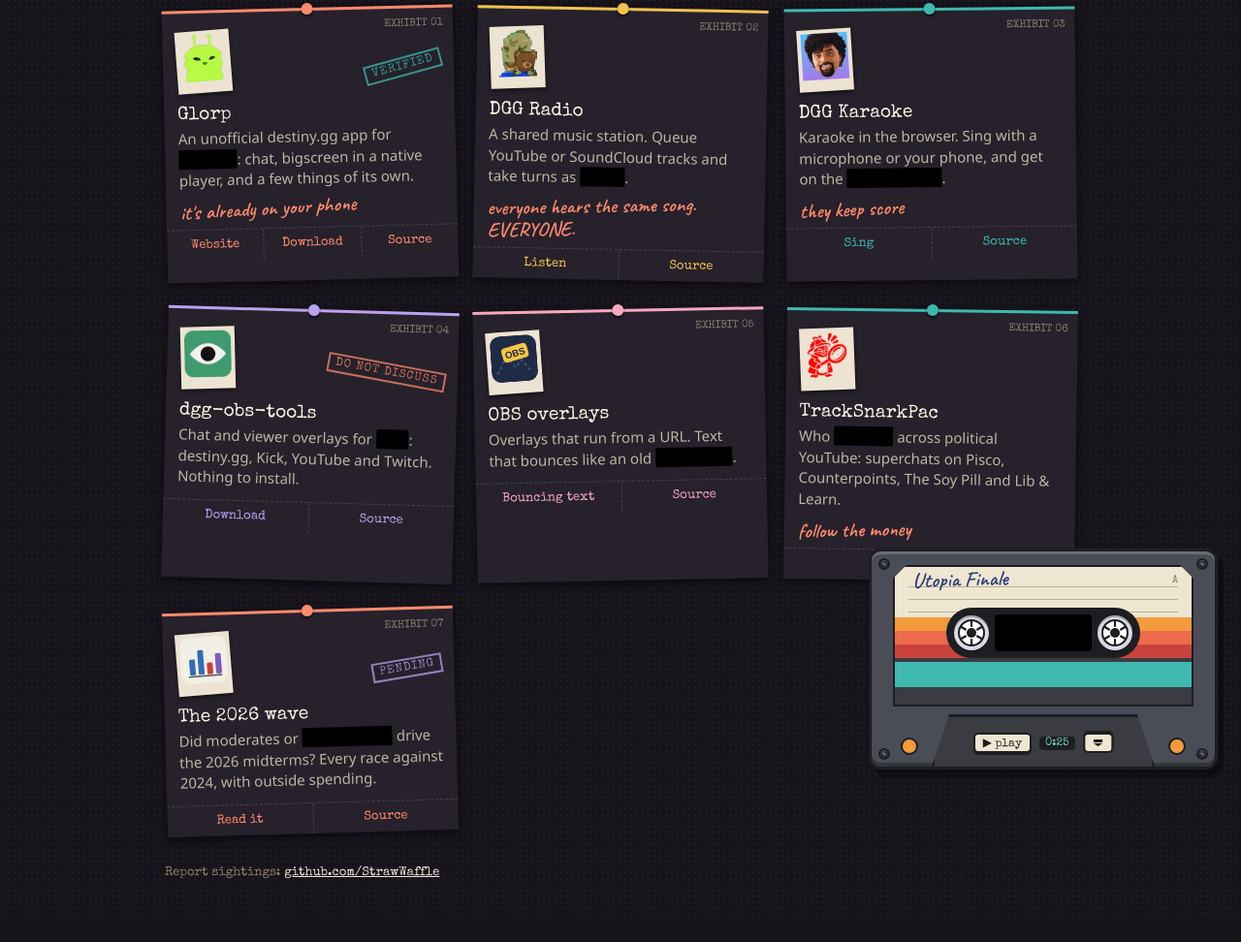
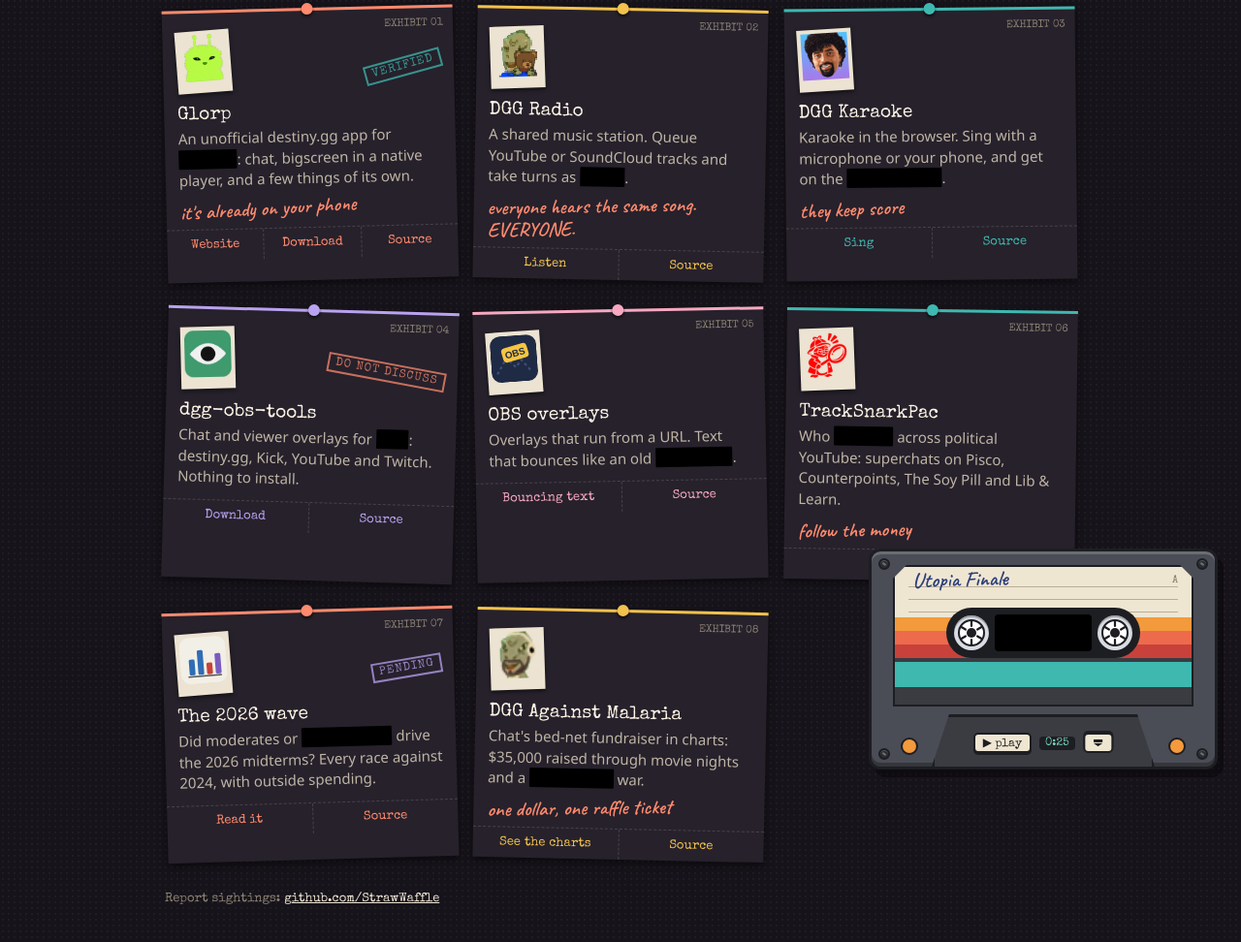
Before and after one commit to StrawWaffle/strawwaffle.github.io, a plain HTML site: page index.html in a window 1280 px wide. Shown: the part 170-1142 px from the top of the page at 97% size. Before the commit the page ends 1117 px from the top, so only its background shows below. Drawn offline with nearby package versions, Linux system fonts and the light colour scheme.

Commit message:
Add DGG Against Malaria

```diff
--- a/index.html
+++ b/index.html
@@ -350,6 +350,17 @@
         <a href="https://github.com/StrawWaffle/midterms-2026-factions">Source</a>
       </div>
     </li>
+    <li class="card" data-g="data" style="--r:1.2deg;--c:var(--mustard)">
+      <i class="pin"></i><span class="ex">EXHIBIT 08</span>
+      <div class="photo"><img src="icons/dgg-against-malaria.png" alt=""></div>
+      <h2><a href="https://strawwaffle.dev/dgg-against-malaria/">DGG Against Malaria</a></h2>
+      <p>Chat's bed-net fundraiser in charts: $35,000 raised through movie nights and a <span class="x">YEE vs PEPE</span> war.</p>
+      <span class="note">one dollar, one raffle ticket</span>
+      <div class="tabs">
+        <a href="https://strawwaffle.dev/dgg-against-malaria/">See the charts</a>
+        <a href="https://github.com/StrawWaffle/dgg-against-malaria">Source</a>
+      </div>
+    </li>
   </ul>
 
   <footer>Report sightings: <a href="https://github.com/StrawWaffle">github.com/StrawWaffle</a></footer>
```
Also changed, not shown: icons/dgg-against-malaria.png (added).
